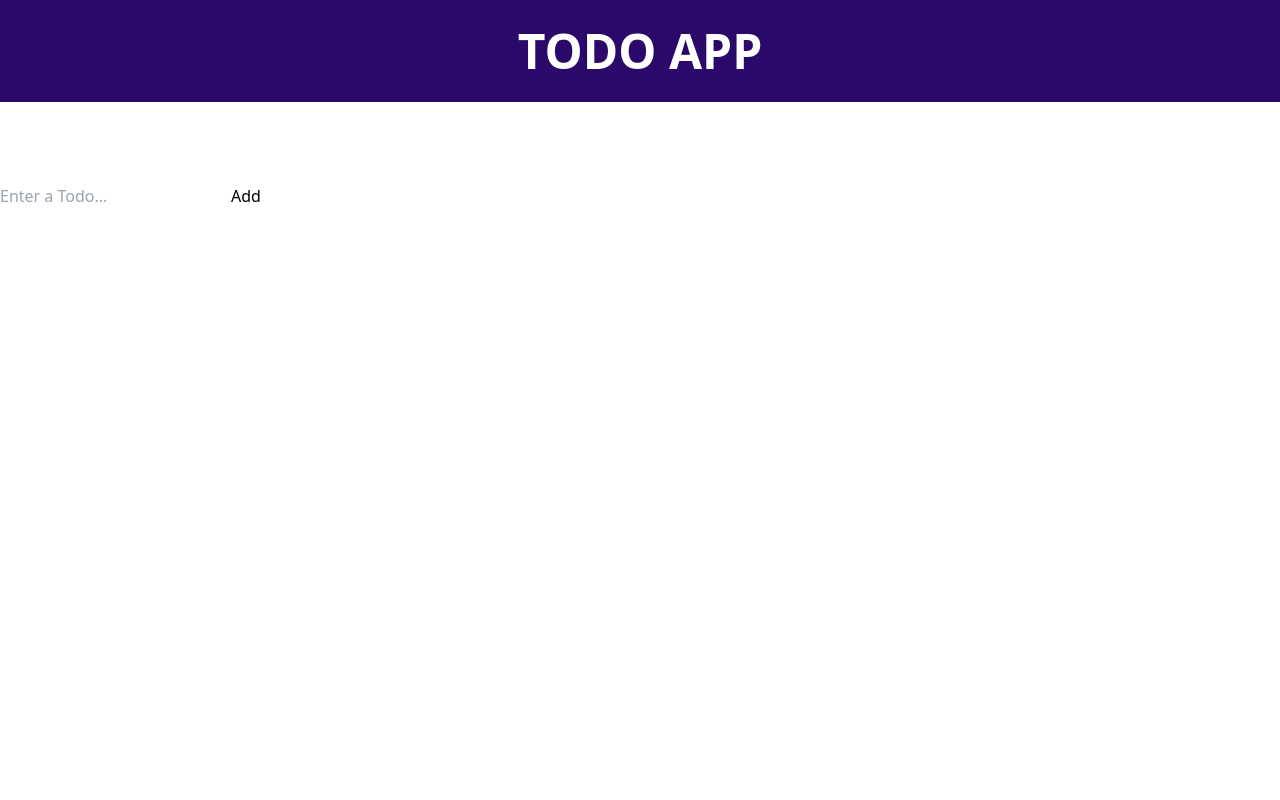
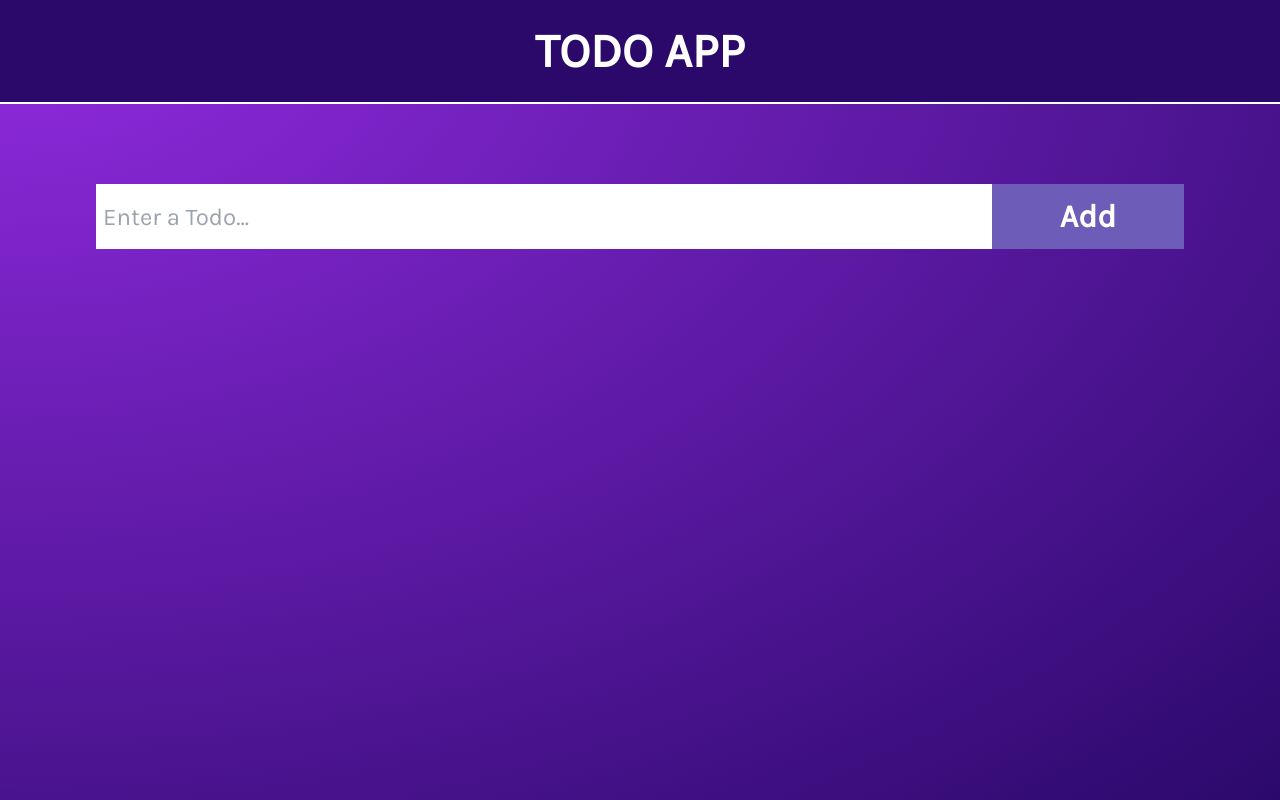
Before and after one commit to Cornerstone-04/todo-app, a React (Create React App) app: page / in a window 1280 px wide. Built offline with nearby package versions, Linux system fonts and the light colour scheme.

Commit message:
feat: adjust styling

```diff
--- a/package.json
+++ b/package.json
@@ -6,6 +6,7 @@
     "@testing-library/jest-dom": "^5.16.5",
     "@testing-library/react": "^13.4.0",
     "@testing-library/user-event": "^13.5.0",
+    "moment": "^2.29.4",
     "react": "^18.2.0",
     "react-dom": "^18.2.0",
     "react-scripts": "5.0.1",
--- a/public/index.html
+++ b/public/index.html
@@ -5,36 +5,32 @@
     <link rel="icon" href="%PUBLIC_URL%/favicon.ico" />
     <meta name="viewport" content="width=device-width, initial-scale=1" />
     <meta name="theme-color" content="#000000" />
-    <meta name="description" content="Web site created using create-react-app" />
+    <meta
+      name="description"
+      content="Web site created using create-react-app"
+    />
     <link rel="apple-touch-icon" href="%PUBLIC_URL%/logo192.png" />
-    <!--
-      manifest.json provides metadata used when your web app is installed on a
-      user's mobile device or desktop. See https://developers.google.com/web/fundamentals/web-app-manifest/
-    -->
     <link rel="manifest" href="%PUBLIC_URL%/manifest.json" />
-    <!--
-      Notice the use of %PUBLIC_URL% in the tags above.
-      It will be replaced with the URL of the `public` folder during the build.
-      Only files inside the `public` folder can be referenced from the HTML.
-
-      Unlike "/favicon.ico" or "favicon.ico", "%PUBLIC_URL%/favicon.ico" will
-      work correctly both with client-side routing and a non-root public URL.
-      Learn how to configure a non-root public URL by running `npm run build`.
-    -->
+    <style>
+      body {
+        background: radial-gradient(
+          at top left,
+          rgba(146, 43, 225, 1) 0%,
+          rgba(43, 9, 107, 1) 100%
+        );
+        background-repeat: no-repeat;
+        width: 100%;
+        min-height: 100vh;
+        margin: 0;
+        padding: 0;
+        padding-bottom: 20px;
+        scroll-behavior: smooth;
+      }
+    </style>
     <title>React App</title>
   </head>
   <body>
     <noscript>You need to enable JavaScript to run this app.</noscript>
     <div id="root"></div>
-    <!--
-      This HTML file is a template.
-      If you open it directly in the browser, you will see an empty page.
-
-      You can add webfonts, meta tags, or analytics to this file.
-      The build step will place the bundled scripts into the <body> tag.
-
-      To begin the development, run `npm start` or `yarn start`.
-      To create a production bundle, use `npm run build` or `yarn build`.
-    -->
   </body>
 </html>
--- a/src/App.jsx
+++ b/src/App.jsx
@@ -1,4 +1,5 @@
 import React, { useState, useEffect } from 'react'
+import "./index.css"
 import { Header, Text, Todo } from './Components';
 
 function App() {
--- a/src/Components/Header.jsx
+++ b/src/Components/Header.jsx
@@ -1,4 +1,5 @@
 import React from 'react'
+import "../index.css"
 
 export default function Header() {
     return (
--- a/src/Components/Text.jsx
+++ b/src/Components/Text.jsx
@@ -1,4 +1,5 @@
 import React, { useEffect } from 'react'
+import "../index.css"
 import { v4 as uuidv4 } from "uuid";
 
 export default function Text({ input, setInput, todo, setTodo, editTodo, setEditTodo }) {
--- a/src/Components/Todo.jsx
+++ b/src/Components/Todo.jsx
@@ -1,6 +1,7 @@
 import React from "react";
 // import { FontAwesomeIcon } from "@fortawesome/react-fontawesome";
 // import { faEdit, faTrashAlt } from "@fortawesome/free-solid-svg-icons";
+import "../index.css"
 import Moment from "moment";
 
 export default function Todo({ todo, setTodo, setEditTodo }) {
@@ -31,9 +32,11 @@ export default function Todo({ todo, setTodo, setEditTodo }) {
             <div className="eod">
               <button className="edit__btn eod_btn" onClick={() => editList(todo)}>
                 {/* <FontAwesomeIcon icon={faEdit} />{" "} */}
+                📝
               </button>{" "}
               <button className="delete__btn eod__btn" onClick={() => deleteTodo(todo)}>
                 {/* <FontAwesomeIcon icon={faTrashAlt} />{" "} */}
+                🗑️
               </button>{" "}
             </div>{" "}
           </div>
--- a/src/index.css
+++ b/src/index.css
@@ -30,45 +30,30 @@
   box-sizing: border-box;
 }
 
-body {
-  font-family: "Poppins", sans-serif;
-  -webkit-font-smoothing: antialiased;
-  -moz-osx-font-smoothing: grayscale;
-  background: radial-gradient(
-    at top left,
-    rgba(146, 43, 225, 1) 0%,
-    rgba(43, 9, 107, 1) 100%
-  );
-  background-repeat: no-repeat;
-  width: 100%;
-  min-height: 100vh;
-  margin: 0;
-  padding: 0;
-  padding-bottom: 20px;
-  scroll-behavior: smooth;
-}
-
 code {
   font-family: "Poppins", sans-serif;
 }
 
+@layer components {
   .App {
-  @apply flex justify-center items-center w-full min-h-full text-center mx-auto my-0;
+    @apply flex flex-col justify-center items-center w-full min-h-[screen] text-center mx-auto my-0;
   }
+
   .form {
     @apply w-full flex justify-center items-center my-0 mx-auto mb-[50px];
   }
+
   .input__section {
-  @apply py-0 pl-[5px] pr-[10px] w-[70%] outline-none h-[61px] border-2 border-transparent text-[1.5rem] font-karla bg-white;
+    @apply py-0 pl-[5px] pr-[10px] w-[70%] outline-none h-[65px] border-2 border-transparent text-[1.5rem] font-karla bg-white transition-all ease-linear;
   }
   .button__add {
-  @apply font-black text-[2rem] font-karla bg-[#6d5cb8] text-white w-[15%] h-[65px] p-0 border-0 cursor-pointer flex justify-center items-center hover:bg-[#311987] active:bg-[#311987];
+    @apply font-black sm:text-[2rem] text-[1rem] font-karla bg-[#6d5cb8] text-white w-[15%] h-[65px] p-0 border-0 cursor-pointer flex justify-center items-center hover:bg-[#311987] active:bg-[#311987] transition-all ease-linear;
   }
   .message__area {
-  @apply flex flex-col gap-[15px] p-0 m-0;
+    @apply flex flex-col items-center gap-[15px] p-0 w-full mx-auto;
   }
   .todo__list {
-  @apply m-0 w-[calc(86% - 40px)] px-[20px] py-0 min-h-[70px] bg-[#d8d4d4] border border-[#20232a] flex justify-center items-start flex-col gap-[10px];
+    @apply m-0 w-[85%] px-[20px] py-0 min-h-[70px] bg-[#d8d4d4] border border-[#20232a] flex justify-center items-start flex-col gap-[10px];
   }
   .list__holder {
     @apply w-full bg-transparent;
@@ -83,7 +68,7 @@ code {
     @apply bg-inherit text-[#c03d29] hover:text-[#20232a] border-none cursor-pointer;
   }
   .eod {
-  @apply w-full max-w-full flex justify-between items-center;
+    @apply flex justify-between items-center;
   }
   .eod__btn {
     @apply text-[0.75rem] w-[1.5rem];
@@ -91,3 +76,4 @@ code {
   .date__holder {
     @apply w-full flex justify-between font-bold text-[1rem] font-karla;
   }
+}
--- a/tailwind.config.js
+++ b/tailwind.config.js
@@ -2,7 +2,12 @@
 module.exports = {
   content: ["./src/**/*.{js,jsx,ts,tsx}"],
   theme: {
-    extend: {},
+    extend: {
+      fontFamily: {
+        karla: ["Karla", "serif"],
+        poppins: ["Poppins", "san-serif"],
+      },
+    },
   },
   plugins: [],
 };
```
Also changed, not shown: 1 other file (tests, documents, lock files or other folders). Lines whose indentation alone changed are shown as unchanged.
